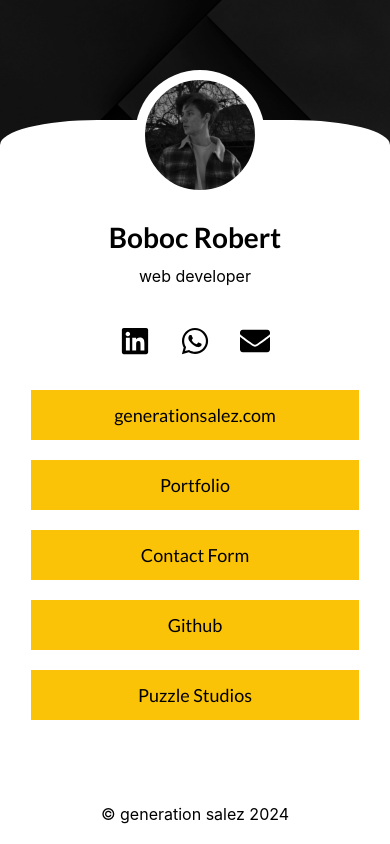
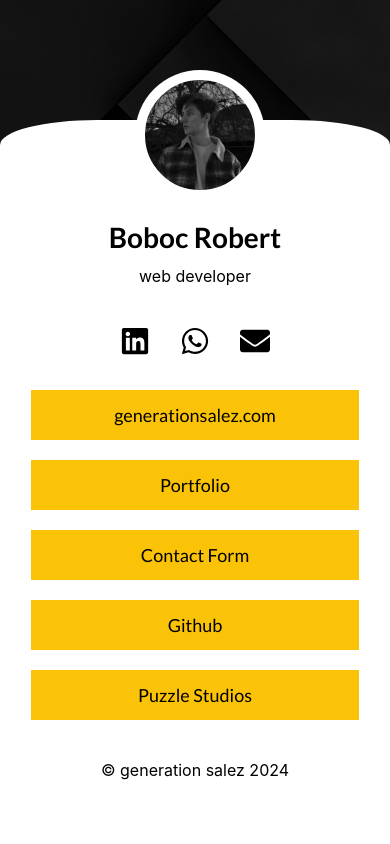
Before and after one commit to Cibuta562/boboc-website, a React (Create React App) app: page / in a window 390 px wide. Built offline with nearby package versions, Linux system fonts and the light colour scheme; a small style sheet from the web is missing.

Commit message:
credits margin

```diff
--- a/src/pages/links.css
+++ b/src/pages/links.css
@@ -100,11 +100,7 @@
     }
 
     .credits{
-        position: absolute;
-        bottom: 10px;
-        left: 0;
-        width: 100%;
-        margin-bottom: 10px;
+        padding-top: 20px;
     }
 
 }
```
